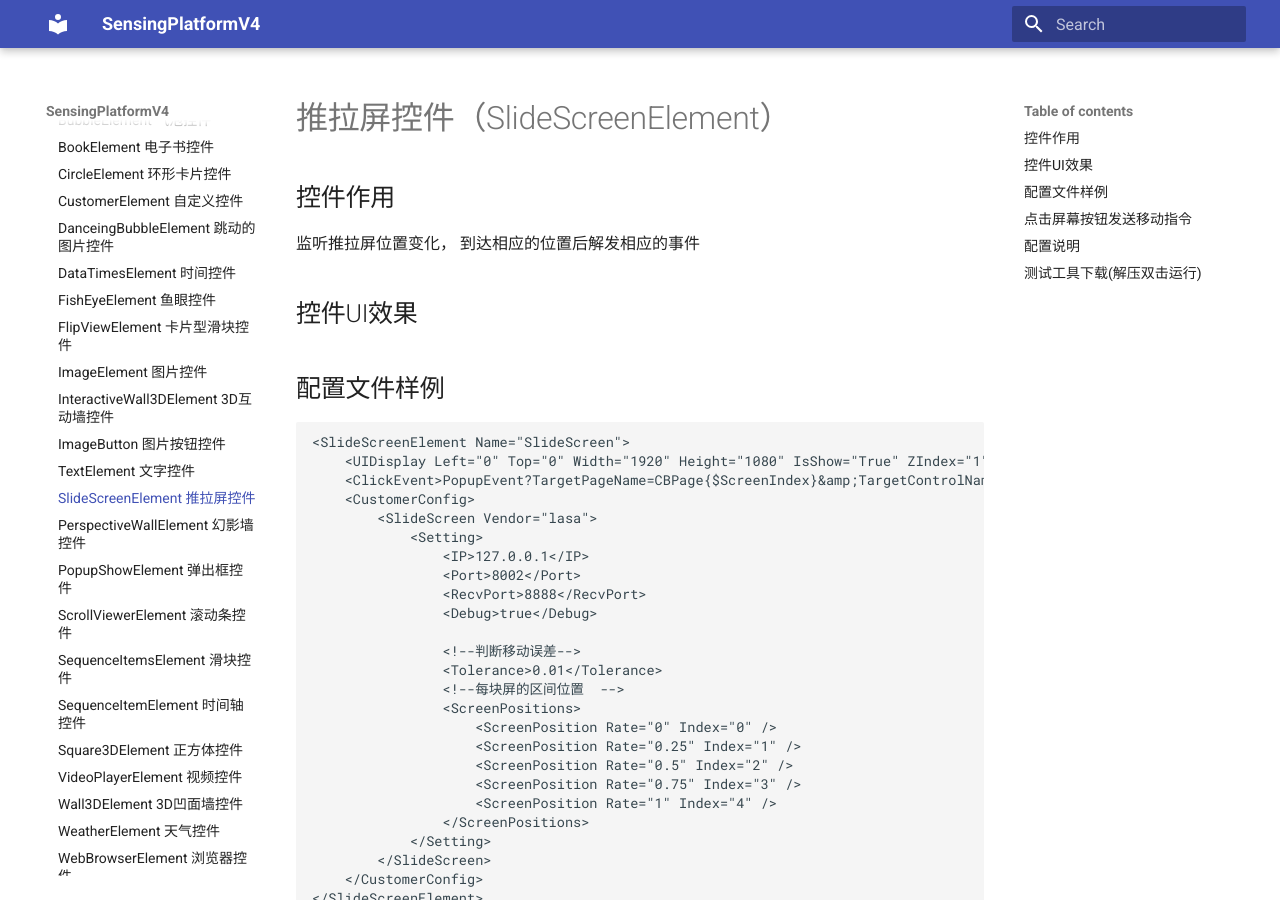
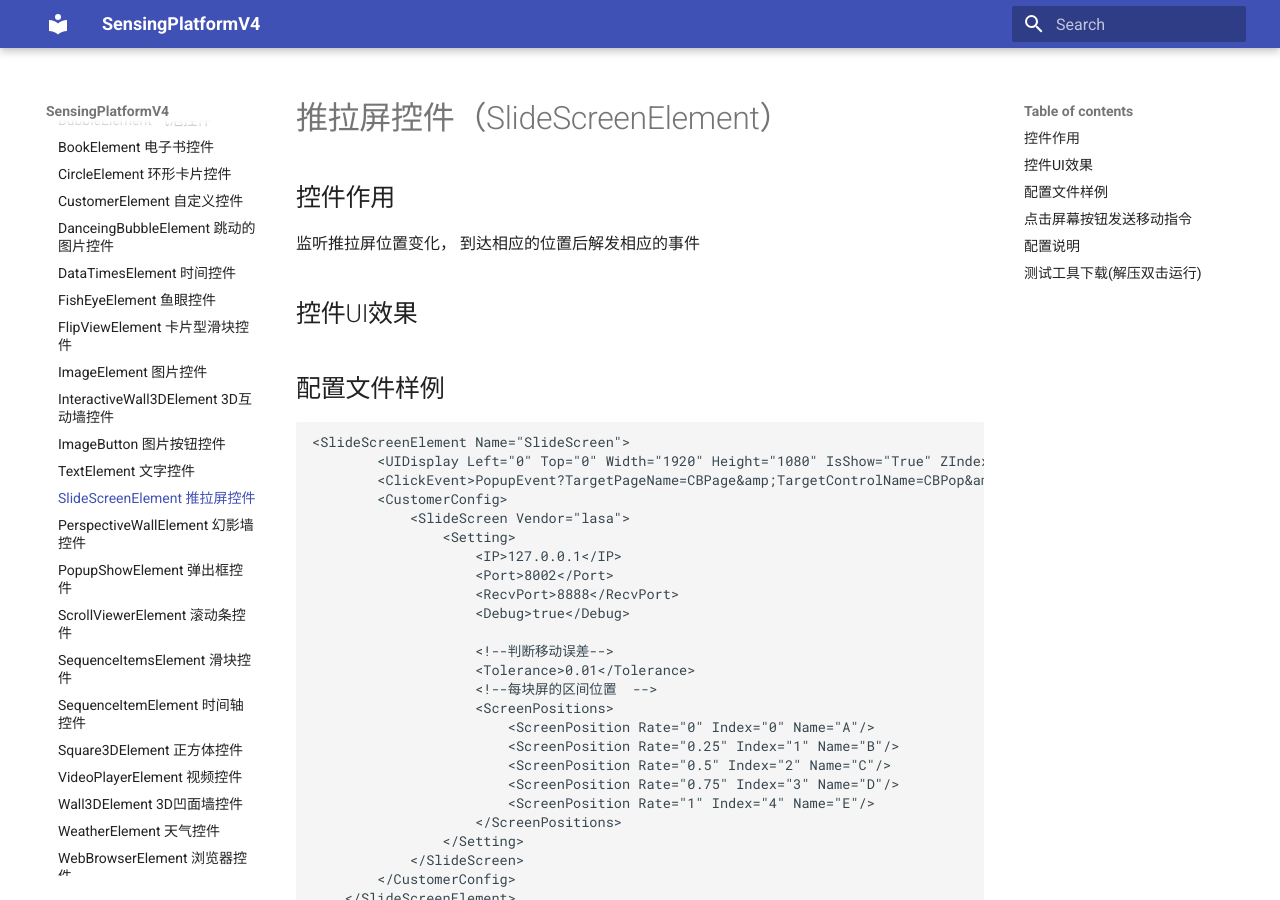
Before and after one commit to troncell/SensingPlatformDocs, an MkDocs documentation site: the page built from docs/控件一览/SlideScreenElement.md, in a window 1280 px wide and 900 px high. Built offline with MkDocs 1.6.1 and Material for MkDocs 9.7.7, drawn with Linux system fonts in a browser that asks for light colours; some of the changed text lies outside the part shown.

Commit message:
change slide screen

````diff
--- a/docs/控件一览/SlideScreenElement.md
+++ b/docs/控件一览/SlideScreenElement.md
@@ -9,30 +9,30 @@
 ## 配置文件样例
 ```
 <SlideScreenElement Name="SlideScreen">
-    <UIDisplay Left="0" Top="0" Width="1920" Height="1080" IsShow="True" ZIndex="1" UsePercent="False" />
-    <ClickEvent>PopupEvent?TargetPageName=CBPage{$ScreenIndex}&amp;TargetControlName=CBPop&amp;X=0&amp;Y=0&amp;Height=1920&amp;Width=1080&amp;EventID=CBShow&amp;sheet={$sheet}&amp;weizhi={$weizhi}&amp;UriKind=Application&amp;EventPath=Shell\Pages\CBPage\PopItems</ClickEvent>
-    <CustomerConfig>
-        <SlideScreen Vendor="lasa">
-            <Setting>
-                <IP>127.0.0.1</IP>
-                <Port>8002</Port>
-                <RecvPort>8888</RecvPort>
-                <Debug>true</Debug>
+        <UIDisplay Left="0" Top="0" Width="1920" Height="1080" IsShow="True" ZIndex="1" UsePercent="False" />
+        <ClickEvent>PopupEvent?TargetPageName=CBPage&amp;TargetControlName=CBPop&amp;X=0&amp;Y=0&amp;Height=1920&amp;Width=1080&amp;EventID={$ScreenName}&amp;sheet={$sheet}&amp;weizhi={$weizhi}&amp;UriKind=Application&amp;EventPath=Shell\Pages\CBPage\PopItems</ClickEvent>
+        <CustomerConfig>
+            <SlideScreen Vendor="lasa">
+                <Setting>
+                    <IP>127.0.0.1</IP>
+                    <Port>8002</Port>
+                    <RecvPort>8888</RecvPort>
+                    <Debug>true</Debug>
 
-                <!--判断移动误差-->
-                <Tolerance>0.01</Tolerance>
-                <!--每块屏的区间位置  -->
-                <ScreenPositions>
-                    <ScreenPosition Rate="0" Index="0" />
-                    <ScreenPosition Rate="0.25" Index="1" />
-                    <ScreenPosition Rate="0.5" Index="2" />
-                    <ScreenPosition Rate="0.75" Index="3" />
-                    <ScreenPosition Rate="1" Index="4" />
-                </ScreenPositions>
-            </Setting>
-        </SlideScreen>
-    </CustomerConfig>
-</SlideScreenElement>
+                    <!--判断移动误差-->
+                    <Tolerance>0.01</Tolerance>
+                    <!--每块屏的区间位置  -->
+                    <ScreenPositions>
+                        <ScreenPosition Rate="0" Index="0" Name="A"/>
+                        <ScreenPosition Rate="0.25" Index="1" Name="B"/>
+                        <ScreenPosition Rate="0.5" Index="2" Name="C"/>
+                        <ScreenPosition Rate="0.75" Index="3" Name="D"/>
+                        <ScreenPosition Rate="1" Index="4" Name="E"/>
+                    </ScreenPositions>
+                </Setting>
+            </SlideScreen>
+        </CustomerConfig>
+    </SlideScreenElement>
 ```
 ## 点击屏幕按钮发送移动指令
 ```
````
